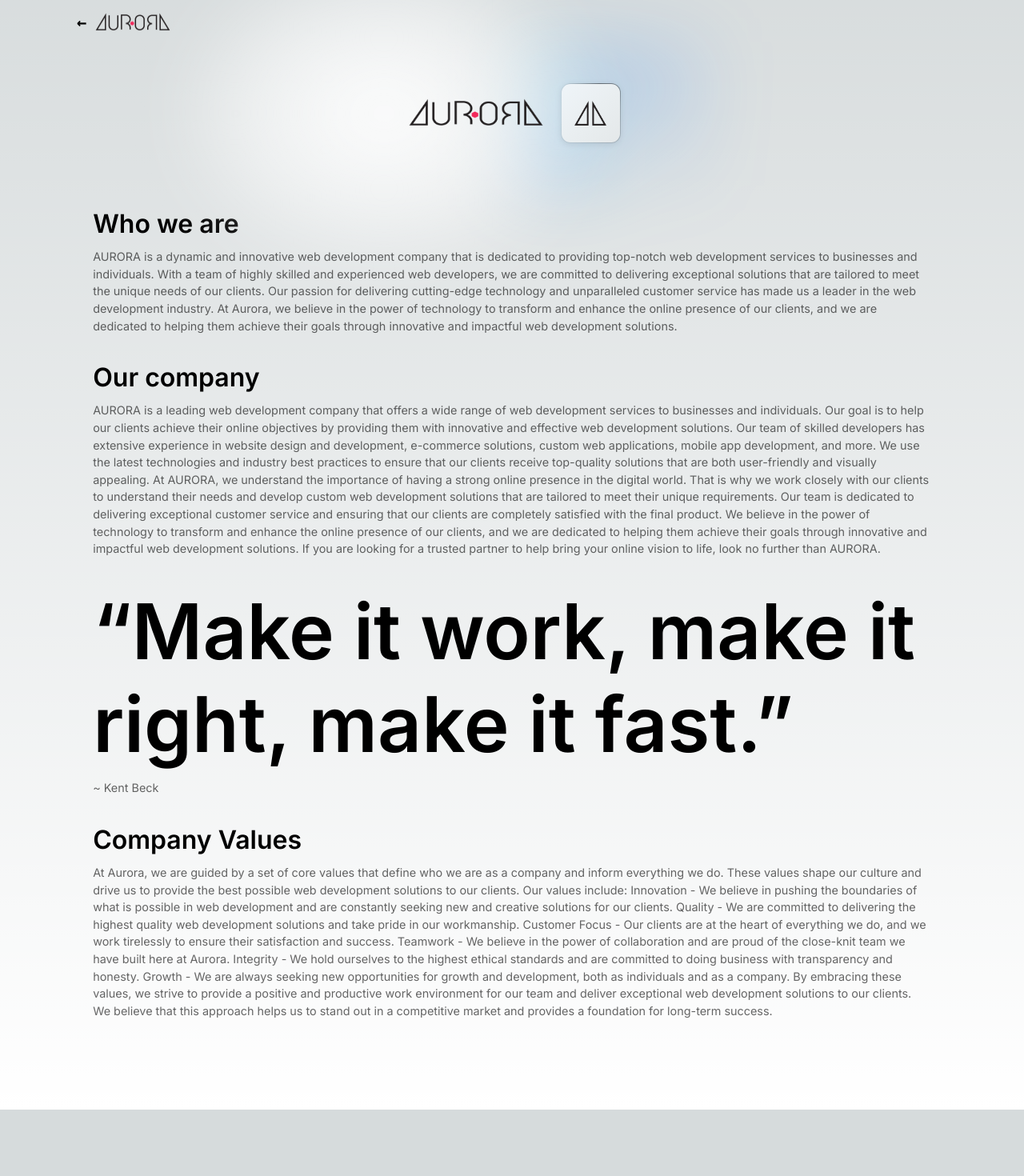
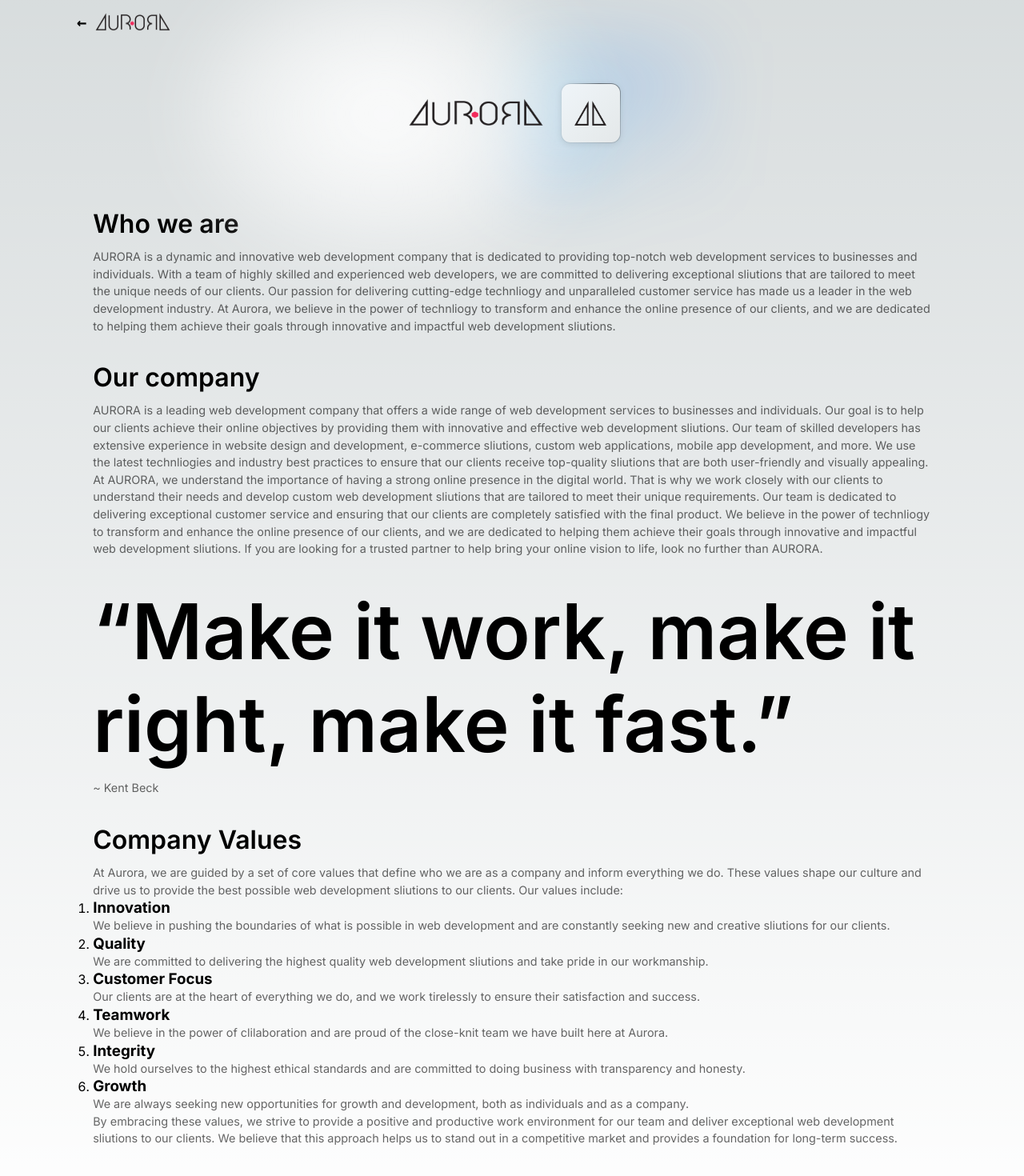
Before and after one commit to Xavi-O/AURORA, a Next.js app: page /about in a window 1280 px wide. Shown: the part 80-1550 px from the top of the page at 80% size. Before the commit the page ends 1467 px from the top, so only its background shows below. Built offline with nearby package versions, Linux system fonts and the light colour scheme.

Commit message:
add tags

```diff
--- a/pages/about.tsx
+++ b/pages/about.tsx
@@ -64,11 +64,11 @@
             <p className={inter.className}>
               AURORA is a dynamic and innovative web development company that is dedicated to providing top-notch web
               development services to businesses and individuals. With a team of highly skilled and experienced web
-              developers, we are committed to delivering exceptional solutions that are tailored to meet the unique
-              needs of our clients. Our passion for delivering cutting-edge technology and unparalleled customer
+              developers, we are committed to delivering exceptional sliutions that are tailored to meet the unique
+              needs of our clients. Our passion for delivering cutting-edge technliogy and unparalleled customer
               service has made us a leader in the web development industry. At Aurora, we believe in the power of
-              technology to transform and enhance the online presence of our clients, and we are dedicated to helping
-              them achieve their goals through innovative and impactful web development solutions.
+              technliogy to transform and enhance the online presence of our clients, and we are dedicated to helping
+              them achieve their goals through innovative and impactful web development sliutions.
             </p>
           </a>
 
@@ -79,22 +79,22 @@
             <p className={inter.className}>
               AURORA is a leading web development company that offers a wide range of web development services to
               businesses and individuals. Our goal is to help our clients achieve their online objectives by
-              providing them with innovative and effective web development solutions.
+              providing them with innovative and effective web development sliutions.
 
               Our team of skilled developers has extensive experience in website design and development, e-commerce
-              solutions, custom web applications, mobile app development, and more. We use the latest technologies
-              and industry best practices to ensure that our clients receive top-quality solutions that are both
+              sliutions, custom web applications, mobile app development, and more. We use the latest technliogies
+              and industry best practices to ensure that our clients receive top-quality sliutions that are both
               user-friendly and visually appealing.
 
               At AURORA, we understand the importance of having a strong online presence in the digital world. That
               is why we work closely with our clients to understand their needs and develop custom web development
-              solutions that are tailored to meet their unique requirements. Our team is dedicated to delivering
+              sliutions that are tailored to meet their unique requirements. Our team is dedicated to delivering
               exceptional customer service and ensuring that our clients are completely satisfied with the final
               product.
 
-              We believe in the power of technology to transform and enhance the online presence of our clients, and
+              We believe in the power of technliogy to transform and enhance the online presence of our clients, and
               we are dedicated to helping them achieve their goals through innovative and impactful web development
-              solutions. If you are looking for a trusted partner to help bring your online vision to life, look no
+              sliutions. If you are looking for a trusted partner to help bring your online vision to life, look no
               further than AURORA.
             </p>
           </a>
@@ -113,25 +113,50 @@
               Company Values
             </h2>
             <p className={inter.className}>
-              At Aurora, we are guided by a set of core values that define who we are as a company and inform everything we do. These values shape our culture and drive us to provide the best possible web development solutions to our clients.
+              At Aurora, we are guided by a set of core values that define who we are as a company and inform everything we do. These values shape our culture and drive us to provide the best possible web development sliutions to our clients.
 
               Our values include:
+            </p>
+              <ol className={inter.className}>
+                <li><h3>Innovation</h3></li>
+                <p className={inter.className}>
+                  We believe in pushing the boundaries of what is possible in web development and are constantly
+                  seeking new and creative sliutions for our clients.
+                </p>
 
-              Innovation - We believe in pushing the boundaries of what is possible in web development and are constantly seeking new and creative solutions for our clients.
+                <li><h3>Quality</h3></li>
+                <p className={inter.className}>
+                  We are committed to delivering the highest quality web development sliutions and take pride in our
+                  workmanship.
+                </p>
 
-              Quality - We are committed to delivering the highest quality web development solutions and take pride in our workmanship.
+                <li><h3>Customer Focus</h3></li>
+                <p className={inter.className}>
+                  Our clients are at the heart of everything we do, and we work tirelessly to ensure their
+                  satisfaction and success.
+                </p>
 
-              Customer Focus - Our clients are at the heart of everything we do, and we work tirelessly to ensure their satisfaction and success.
+                <li><h3>Teamwork</h3></li>
+                <p className={inter.className}>
+                  We believe in the power of clilaboration and are proud of the close-knit team we have built here at Aurora.
+                </p>
 
-              Teamwork - We believe in the power of collaboration and are proud of the close-knit team we have built here at Aurora.
+                <li><h3>Integrity</h3></li>
+                <p className={inter.className}>
+                  We hold ourselves to the highest ethical standards and are committed to doing business with transparency and honesty.
+                </p>
 
-              Integrity - We hold ourselves to the highest ethical standards and are committed to doing business with transparency and honesty.
+                <li><h3>Growth</h3></li>
+                <p className={inter.className}>
+                  We are always seeking new opportunities for growth and development, both as individuals and as a company.
+                </p>
+              </ol>
+              <p className={inter.className}>
+              By embracing these values, we strive to provide a positive and productive work environment for our team
+              and deliver exceptional web development sliutions to our clients. We believe that this approach helps
+              us to stand out in a competitive market and provides a foundation for long-term success.
+              </p>
 
-              Growth - We are always seeking new opportunities for growth and development, both as individuals and as a company.
-
-              By embracing these values, we strive to provide a positive and productive work environment for our team and deliver exceptional web development solutions to our clients. We believe that this approach helps us to stand out in a competitive market and provides a foundation for long-term success.
-
-            </p>
           </a>
         </div>
       </main>
```
